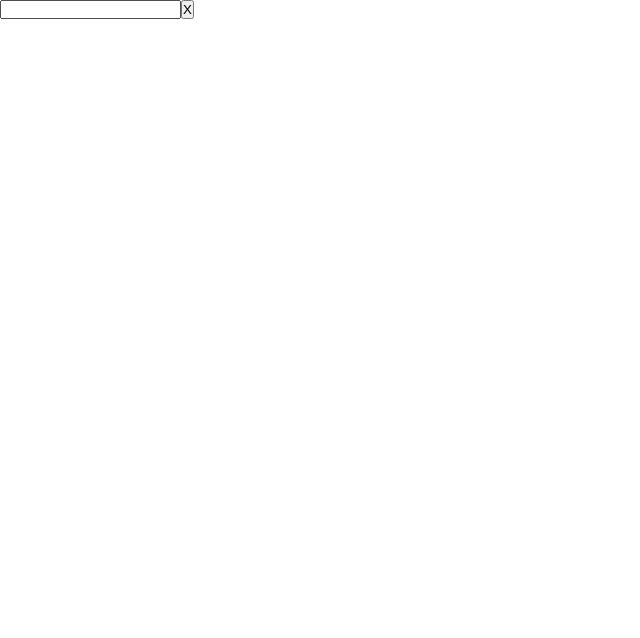
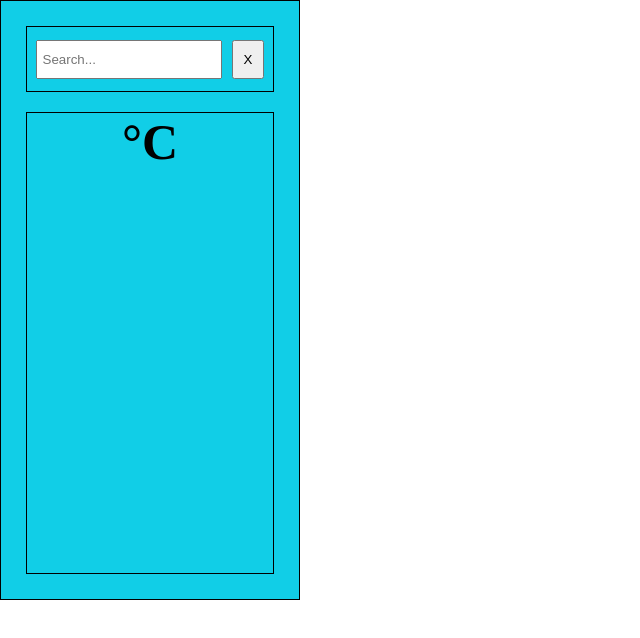
Before and after one commit to Oskiwariat/Weather-App, a React (Create React App) app: page / in a window 1280 px wide. Shown: the top 638 px of the page, without its empty margins (0-640 px from the left). Built offline with nearby package versions, Linux system fonts and the light colour scheme; the HTML template or start-up script is replaced by a standard one.

Commit message:
mastering the first design chaos

```diff
--- a/src/components/Form.js
+++ b/src/components/Form.js
@@ -10,6 +10,7 @@ const Form = (props) => {
           className="search__input"
           type="text"
           value={value}
+          placeholder="Search..."
           onChange={onchange}
         />
         <button className="search__btn">X</button>
--- a/src/components/View.js
+++ b/src/components/View.js
@@ -6,7 +6,7 @@ const View = (props) => {
   return (
     <>
       <div className="info">
-        <h1 className="info__temp">{temp}</h1>
+        <h1 className="info__temp">{temp}°C</h1>
         <h3 className="info__weather">{weather}</h3>
         <h4 className="info__city">{city}</h4>
       </div>
--- a/src/css/main.css
+++ b/src/css/main.css
@@ -4,4 +4,10 @@
   -webkit-box-sizing: border-box;
           box-sizing: border-box;
 }
+
+.wrap {
+  height: 600px;
+  width: 300px;
+  border: 1px solid black;
+}
 /*# sourceMappingURL=main.css.map */
--- /dev/null
+++ b/src/sass/_form.scss
@@ -0,0 +1,12 @@
+.search {
+  border: 1px solid black;
+  flex-basis: 10%;
+  line-height: 400%;
+  &__input {
+    margin-right: 10px;
+    padding: 10px 0 10px 5px;
+  }
+  &__btn {
+    padding: 10px;
+  }
+}
--- /dev/null
+++ b/src/sass/_view.scss
@@ -0,0 +1,14 @@
+.info {
+  flex-grow: 1;
+  border: 1px solid black;
+  margin-top: 20px;
+  &__temp {
+    font-size: 50px;
+  }
+  &__weather {
+    font-size: 20px;
+  }
+  &__city {
+    font-size: 15px;
+  }
+}
--- /dev/null
+++ b/src/sass/_weather.scss
@@ -0,0 +1,10 @@
+.wrap {
+  height: 600px;
+  width: 300px;
+  border: 1px solid black;
+  display: flex;
+  flex-direction: column;
+  padding: 25px;
+  text-align: center;
+  background-color: rgb(17, 206, 231);
+}
--- a/src/sass/main.scss
+++ b/src/sass/main.scss
@@ -1 +1,4 @@
 @import "reset";
+@import "weather";
+@import "form";
+@import "view";
```
Also changed, not shown: 1 other file (tests, documents, lock files or other folders).
